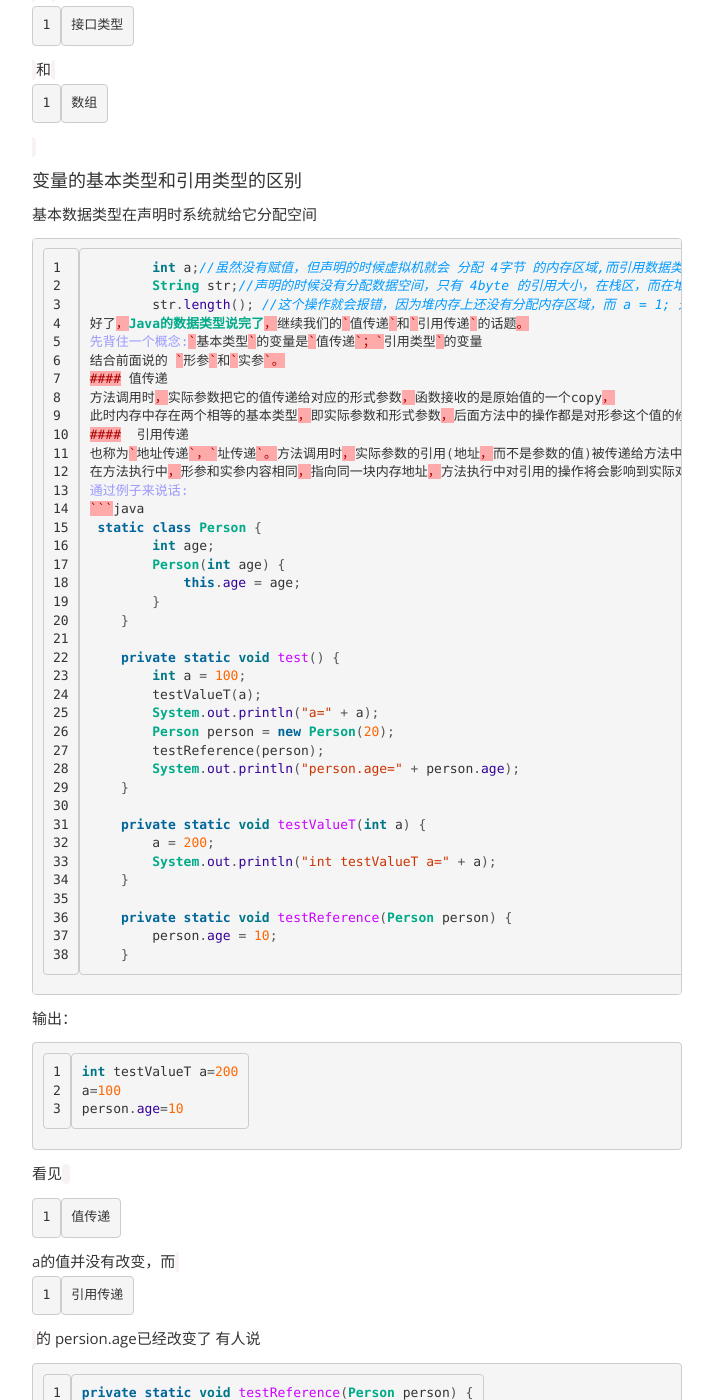
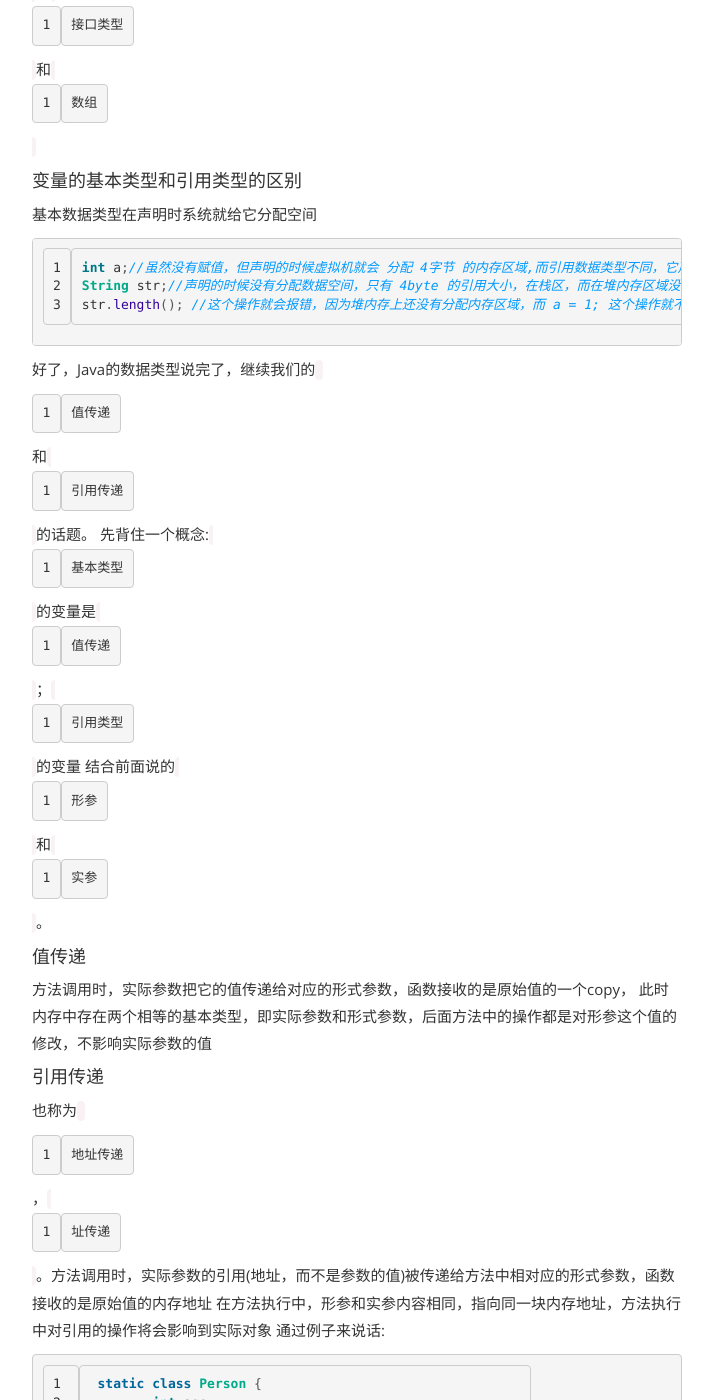
Before and after one commit to LumoCheung/lumocheung.github.com, a Jekyll site: the page built from _posts/2017-11-20-java实参与形参.md, in a window 1280 px wide and 1400 px high, scrolled down 4747 px. Shown: the whole window, without its empty margins (283-996 px from the left). Built offline with Jekyll 4.4.1, drawn with Linux system fonts in a browser that asks for light colours; some of the changed lines change nothing that is shown; some of the changed text lies outside the part shown.

Commit message:
Update 2017-11-20-java实参与形参.md

````diff
--- a/_posts/2017-11-20-java实参与形参.md
+++ b/_posts/2017-11-20-java实参与形参.md
@@ -85,9 +85,10 @@ Java 中的数据类型分为两大类，`基本类型`和`对象类型`。相
 #### 变量的基本类型和引用类型的区别
 基本数据类型在声明时系统就给它分配空间
 ```java
-	int a;//虽然没有赋值，但声明的时候虚拟机就会 分配 4字节 的内存区域,而引用数据类型不同，它声明时只给变量分配了引用空间，而不分配数据空间:
-	String str;//声明的时候没有分配数据空间，只有 4byte 的引用大小，在栈区，而在堆内存区域没有任何分配
-	str.length(); //这个操作就会报错，因为堆内存上还没有分配内存区域，而 a = 1; 这个操作就不会报错。```
+int a;//虽然没有赋值，但声明的时候虚拟机就会 分配 4字节 的内存区域,而引用数据类型不同，它声明时只给变量分配了引用空间，而不分配数据空间:
+String str;//声明的时候没有分配数据空间，只有 4byte 的引用大小，在栈区，而在堆内存区域没有任何分配
+str.length(); //这个操作就会报错，因为堆内存上还没有分配内存区域，而 a = 1; 这个操作就不会报错。
+```
 好了，Java的数据类型说完了，继续我们的`值传递`和`引用传递`的话题。
 先背住一个概念:`基本类型`的变量是`值传递`；`引用类型`的变量
 结合前面说的 `形参`和`实参`。
@@ -306,9 +307,9 @@ _我们这时肯定猜想和`Integer`的装箱 拆箱有关_
 我们打断点，发现通过反射设置 `value`时 竟然走了 `Integer.valueOf` 方法
 下面是 我们调用 `swap`前后的 `IntegerCache.cache` 值得变化
 ##### 反射修改前:
-![](/img/java_before_change.jpg "")
+![](assets/img/java_before_change.jpg "")
 ##### 反射修改后
-![](/img/java_after_chang.jpg "")
+![](assets/img/java_after_chang.jpg "")
 在反射修改前
 
 ```java
````
